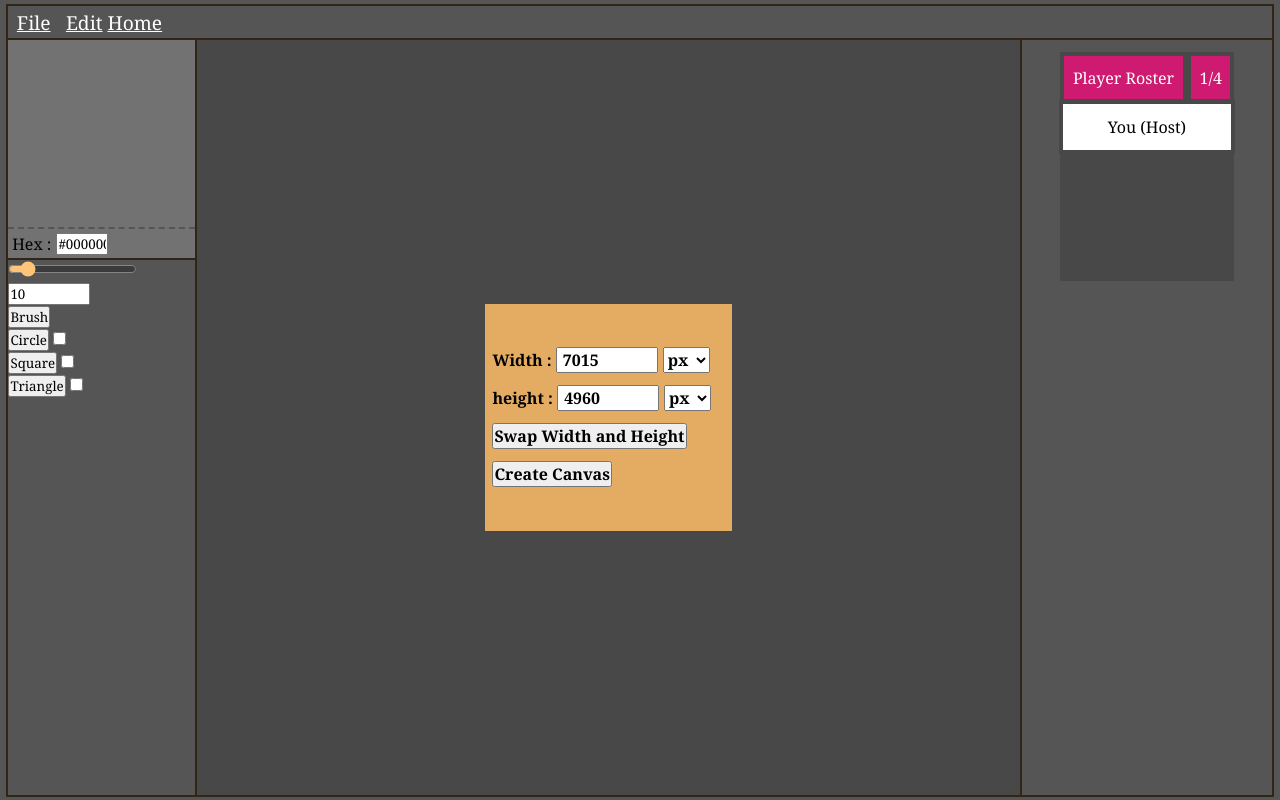
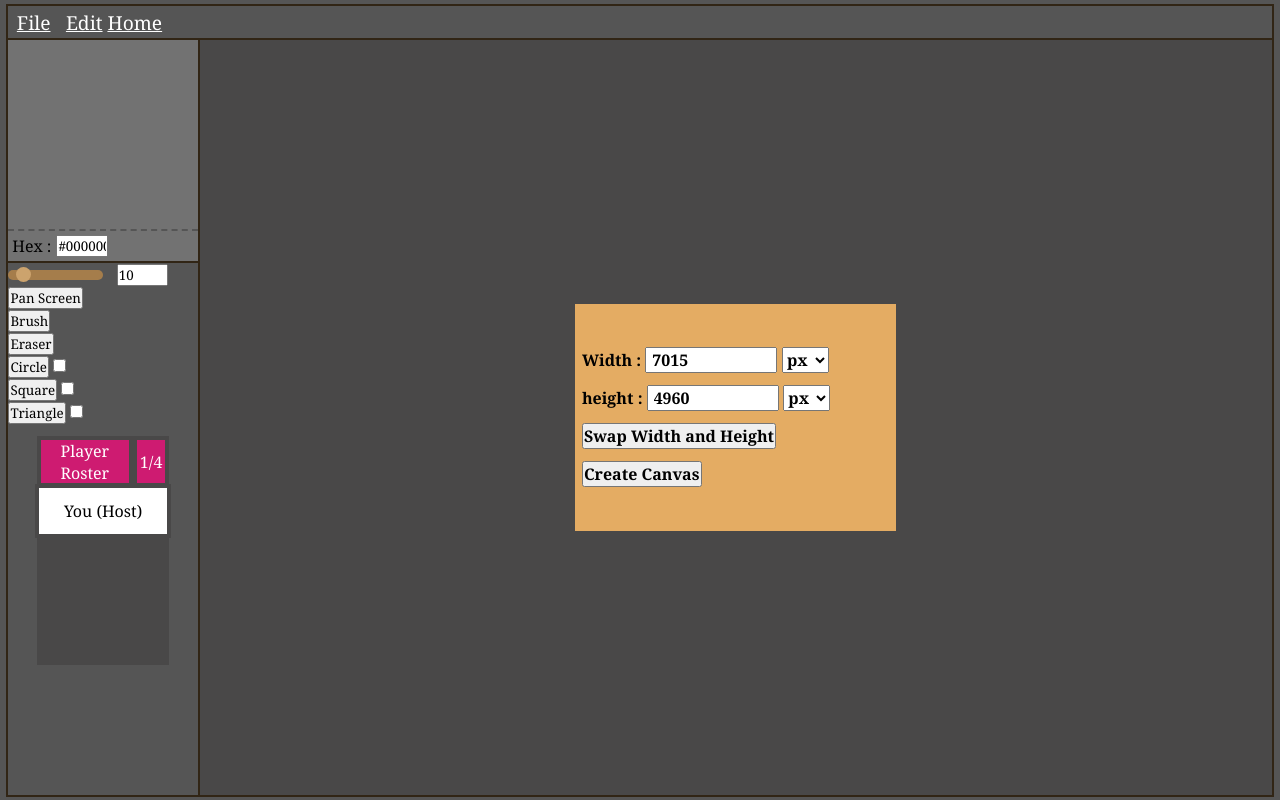
Before and after one commit to chickmenNuggs/CSE-108-Final-Project, a Flask app: page /canvas/ in a window 1280 px wide. Run offline with Flask 3, Linux system fonts and the light colour scheme; a user stored in the database is signed in; parts of the project's set-up code (start-up, migrations or seed data) failed here and were passed over.

Commit message:
I finally got canvas working
Ill try to add more functionality, but i got bare minimum done

```diff
--- a/flask-app/static/master.css
+++ b/flask-app/static/master.css
@@ -238,16 +238,53 @@
 #brush-range{
     accent-color: #ffc478;
 }
+
+
+.slider {
+  -webkit-appearance: none;
+  width: 50%;
+  height: 10px;
+  border-radius: 5px;
+  background: #c78f47;
+  outline: none;
+  opacity: 0.7;
+  -webkit-transition: .2s;
+  transition: opacity .2s;
+  margin: auto;
+  margin-right : 5%;
+}
+
+
+.slider::-webkit-slider-thumb {
+  -webkit-appearance: none;
+  appearance: none;
+  width: 15px;
+  height: 15px;
+  border-radius: 50%;
+  background: #ffc478;
+  cursor: pointer;
+}
+
+#brush-num{
+    width: 25%;
+}
+
 .canvas-holder{
     background-color: #494848;
-    width: 66%;
+    width: 84.9%;
     height: 99.3%;
     border-bottom: #312515 solid 2px;
     display: flex;
+    overflow: scroll;
+    justify-content: center;
+    align-items: center;
+    border-right: #312515 solid 2px;
+
 }
 #myCanvas{
     background-color: white;
     border-bottom: #312515 solid 2px;
+    cursor:grabbing;
 
 }
 
--- a/flask-app/static/master.js
+++ b/flask-app/static/master.js
@@ -1,11 +1,160 @@
-var brushSize;
-var brushType;
 const in_to_px = 600;
 const cm_to_px = 236;
 const in_to_cm = 2.54;
-
 let prevUnitW;
 let prevUnitH;
+let brushSize = 10;
+let brushType = 'brush';
+let brushColor;
+let isDrawing = false;
+
+
+
+canvas = document.getElementById('myCanvas');
+ctx = canvas.getContext('2d')
+create = document.getElementsByClassName('create-new')[0];
+w = document.getElementById('width');
+h = document.getElementById('height');
+width = document.getElementById('w-measure');
+height = document.getElementById('h-measure');
+var x, y;
+// syncBrushSize();
+
+/* Canvas Js Start*/
+function canvasInit(){
+   if(width.value == 'px'){
+      console.log(w.value)
+      console.log(canvas.width)
+      canvas.width = w.value;
+   }
+   else if(width.value== 'in'){
+      w.value = (w.value*600);
+      let t = Math.round(w.value)
+      w.value = t
+      canvas.width = w.value;
+   }
+   else if(width.value== 'cm'){
+      w.value = (w.value*236);
+      let t = Math.round(w.value)
+      w.value = t
+      canvas.width = w.value
+   }
+
+   if( height.value == 'px'){
+      canvas.height = h.value;
+   }
+   else if(height.value== 'in'){
+      h.value = (h.value*600);
+      let t = Math.round(h.value)
+      h.value = t
+      canvas.height = h.value;
+   }
+   else if(height.value== 'cm'){
+      h.value = (h.value*236);
+      let t = Math.round(h.value)
+      h.value = t
+      canvas.height = h.value
+   }
+
+   create.classList.add('hidden');
+   canvas.classList.remove('hidden');
+
+   window.onbeforeunload = function() {
+   return "Data will be lost if you leave the page, are you sure?";
+};
+}
+function backWarn(){ window.onbeforeunload = function() { return "Data will be lost if you leave the page, are you sure?"; }; }
+
+function startDraw(){
+   isDrawing = true;
+   console.log(isDrawing)
+}
+function endDraw(){
+   isDrawing = false;
+   console.log(isDrawing)
+}
+
+canvas.addEventListener('mousemove', (e) =>{
+   const rect = canvas.getBoundingClientRect();
+
+   const scaleX = canvas.width / rect.width;
+   const scaleY = canvas.height / rect.height;
+
+   x = (e.clientX - rect.left) * scaleX;
+   y = (e.clientY - rect.top) * scaleY;
+
+   x = Math.round(x);
+   y = Math.round(y);
+
+   if(isDrawing){
+      draw(x,y);
+   }
+})
+
+
+function draw (x, y) {
+   canvas = document.getElementById('myCanvas');
+   let ctx = canvas.getContext('2d');
+   syncColor();
+   if(!isDrawing){ return; }
+   console.log(x,y)
+   drawPencil(x,y,brushSize,brushColor)
+
+};
+
+function drawPencil(x,y,rad, color){
+   ctx.beginPath();
+   ctx.arc(x,y,rad,0,Math.PI * 2);
+   ctx.fillStyle = color;
+   ctx.fill();
+   ctx.stroke();
+   ctx.closePath();
+}
+
+/* Color Selecter Js*/
+
+/* Color Selecter Js End*/
+
+function syncColor(){
+   brushColor = document.getElementById('selected-color').value;
+}
+
+function syncBrushSize(el1, el2){
+   el_1 = document.getElementById(el1);
+   el_2 = document.getElementById(el2);
+
+   el_2.value = el_1.value;
+   brushSize = el_2.value;
+}
+
+function setBrush(){
+   brushType = 'brush';
+}
+
+function setErase(){
+   brushType = 'eraser'
+}
+
+function setPan(){
+   brushType = 'pan';
+}
+
+function setTri(){
+   brushType = 'tri';
+}
+
+function setSquare(){
+   brushType = 'sqr';
+}
+
+function setCircle(){
+   brushType = 'circ';
+}
+
+
+
+
+/* Canvas Js End*/
 
 function swapWidthHeight(){
    const el1 = document.getElementById('width');
@@ -141,72 +290,3 @@ function unitConversion(el){
    }
    getprevUnit(el)
 }
-
-
-/* Canvas Js Start*/
-    function canvasInit(){
-         canvas = document.getElementById('myCanvas');
-         create = document.getElementsByClassName('create-new')[0];
-         w = document.getElementById('width');
-         h = document.getElementById('height');
-         width = document.getElementById('w-measure');
-         height = document.getElementById('h-measure');
-
-         if(width.value == 'px'){
-            canvas.width = w.value;
-         }
-         else if(width.value== 'in'){
-            w.value = (w.value*600);
-            let t = Math.round(w.value)
-            w.value = t
-            canvas.width = w.value;
-         }
-         else if(width.value== 'cm'){
-            w.value = (w.value*236);
-            let t = Math.round(w.value)
-            w.value = t
-            canvas.width = w.value
-         }
-
-         if( height.value == 'px'){
-            canvas.height = h.value;
-         }
-         else if(height.value== 'in'){
-            h.value = (h.value*600);
-            let t = Math.round(h.value)
-            h.value = t
-            canvas.height = h.value;
-         }
-         else if(height.value== 'cm'){
-            h.value = (h.value*236);
-            let t = Math.round(h.value)
-            h.value = t
-            canvas.height = h.value
-         }
-
-         create.classList.add('hidden');
-         canvas.classList.remove('hidden');
-
-         window.onbeforeunload = function() {
-         return "Data will be lost if you leave the page, are you sure?";
-};
-
-    }
-
-
-/* Color Selecter Js*/
-
-/* Color Selecter Js End*/
-
-
-function syncBrushSize(el1, el2){
-    el_1 = document.getElementById(el1);
-    el_2 = document.getElementById(el2);
-
-    el_2.value = el_1.value;
-}
-function getBrushSize(){
-    brushSize = document.getElementById('brush-range').value
-}
-
-/* Canvas Js End*/
--- a/flask-app/templates/canvas.html
+++ b/flask-app/templates/canvas.html
@@ -3,7 +3,6 @@
 <head>
     <meta charset="UTF-8">
     <meta name="viewport" content="width=device-width, initial-scale=1.0">
-    <script src= "../static/master.js"></script>
     <link rel="stylesheet" href="../static/master.css">
     <title>Document</title>
 </head>
@@ -13,7 +12,7 @@
             <div class = action-bar>
                 <a class="action-buttons">File</a>
                 <a class="action-buttons">Edit</a>
-                <a class="action-buttons" href="{{url_for('home')}}">Home</a>
+                <a class="action-buttons" href="{{url_for('home')}}" onclick="backWarn()">Home</a>
 
             </div>
             <div class = "wide-div">
@@ -23,37 +22,60 @@
                     </div>
                     <div class = selected-color>
                         <label for ="selected-color"> Hex :</label>
-                        <input id = "selected-color" type = "text" value = "#000000">
+                        <input id = "selected-color" type = "text" value = "#000000" onchange="syncColor()">
                     </div>
                     <div class = brush-settings>
                         <div class="brush-size">
-                            <input type="range" value="10" id = brush-range oninput="syncBrushSize('brush-range', 'brush-num')">
+                            <input type="range" value="10" class= slider id = brush-range oninput="syncBrushSize('brush-range', 'brush-num')">
                             <input type="number" id = brush-num min="1" max="100" step="1" value="10" oninput="syncBrushSize('brush-num', 'brush-range')">
                         </div>
                         <div class="brush-shape">
                             <div>
-                                <button>
+                                <button id ="e-pan">
+                                    Pan Screen
+                                </button>
+                            </div>
+                            <div>
+                                <button id = brush>
                                     Brush
                                 </button>
                             </div>
                             <div>
-                                <button>
+                                <button id = eraser>
+                                    Eraser
+                                </button>
+                            </div>
+                            <div>
+                                <button id = circle>
                                     Circle
                                 </button>
                                 <input type="checkbox" id = "hollow-circle">
                             </div>
                             <div>
-                                <button>
+                                <button id = square>
                                     Square
                                 </button>
                                 <input type="checkbox" id = "hollow-circle">
                             </div>
                             <div>
-                                <button>
+                                <button id = triangle>
                                     Triangle
                                 </button>
                                 <input type="checkbox" id = "hollow-circle">
                             </div>
+                        </div>
+                    </div>
+                    <div class = neo-roster>
+                        <div class = header>
+                            <div id = l>
+                                Player Roster
+                            </div>
+                            <div id = r>
+                                1/4
+                            </div>
+                        </div>
+                        <div class = player-list>
+                            <div id = host> You (Host)</div>
                         </div>
                     </div>
                 </div>
@@ -94,62 +116,14 @@
                             </tr>
                         </table>
                     </div>
-                    <canvas id="myCanvas" class = "hidden">
+                    <canvas id="myCanvas" class="hidden" onmousedown="startDraw()" onmouseup="endDraw()" onmousemove="draw()">
                         Your browser does not support the Canvas element :&#40
                     </canvas>
                </div>
-               <div class = manipulator>
-                    <div class = 'view-finder'>
-                        <!-- Navigator -->
-                    </div>
-                    <div class = neo-roster>
-                        <div class = header>
-                            <div id = l>
-                                Player Roster
-                            </div>
-                            <div id = r>
-                                1/4
-                            </div>
-                        </div>
-                        <div class = player-list>
-                            <div id = host> You (Host)</div>
-                        </div>
-                    </div>
-<!--
-                    <table class = roster>
-                        <tr id = header>
-                            <th> Player Roster</th>
-                            <th id = count> 1/4</th>
-                        </tr>
-                        <tr id = player-list>
-                            <td colspan="2" id = host;>
-                                You (host)
-                            </td>
-                        </tr>
-                        <tr>
-                            <td id = player>
-                                text
-                            </td>
-                        </tr>
-                        <tr>
-                            <td>
-                                text
-                            </td>
-                        </tr>
-                        <tr>
-                            <td>
-                                text
-                            </td>
-                        </tr>
-                    </table>
-                     -->
-                    <div class = 'layer'>
-
-                    </div>
-               </div>
             </div>
         </div>
+    </div>
+    <script src= "../static/master.js"></script>
 
-    </div>
 </body>
 </html>
```
